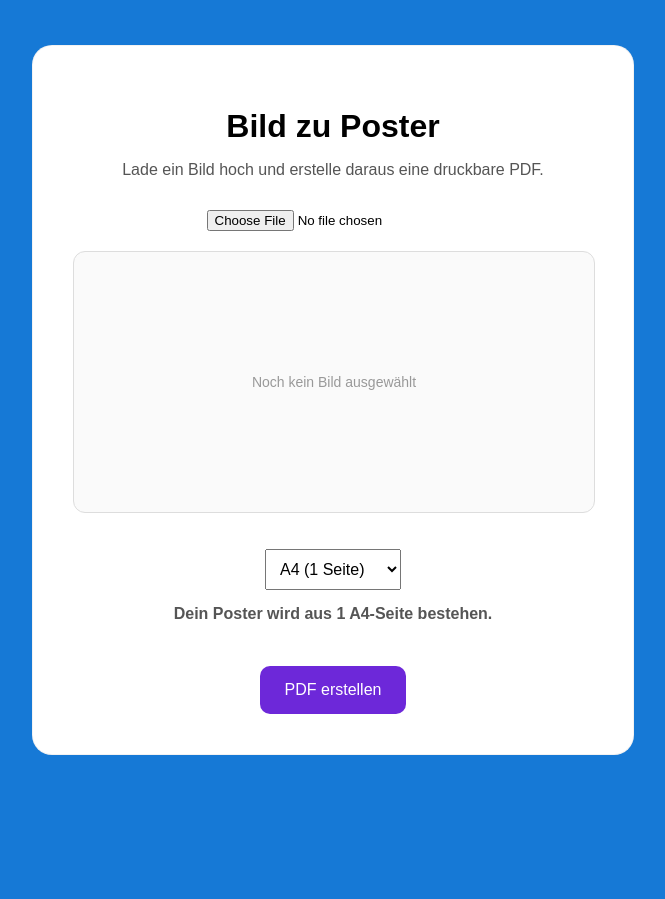
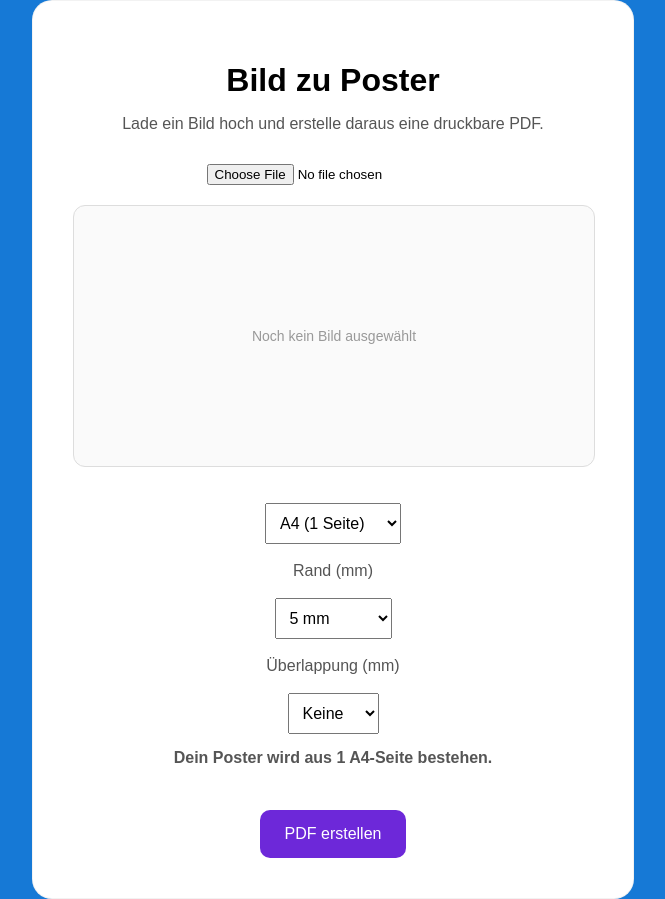
Before and after one commit to DE-Lupo/poster-tool, a Flask app: page / in a window 1280 px wide. Shown: the whole page, without its empty margins (307-972 px from the left). Before the commit the page ends 755 px from the top, so only its background shows below. Run offline with Flask 3, Linux system fonts and the light colour scheme.

Commit message:
Update index.html

```diff
--- a/templates/index.html
+++ b/templates/index.html
@@ -149,7 +149,29 @@ button:disabled {
             <option value="A2" data-pages="4">A2 (4 Seiten)</option>
             <option value="A1" data-pages="8">A1 (8 Seiten)</option>
         </select>
+<br>
 
+<label style="display:block;margin-top:18px;color:#555;">
+    Rand (mm)
+</label>
+
+<select name="margin_mm">
+    <option value="0">Kein Rand</option>
+    <option value="5" selected>5 mm</option>
+    <option value="10">10 mm</option>
+</select>
+
+<br>
+
+<label style="display:block;margin-top:18px;color:#555;">
+    Überlappung (mm)
+</label>
+
+<select name="overlap_mm">
+    <option value="0" selected>Keine</option>
+    <option value="5">5 mm</option>
+    <option value="10">10 mm</option>
+</select>
         <div id="pageInfo">
             Dein Poster wird aus 1 A4-Seite bestehen.
         </div>
```
